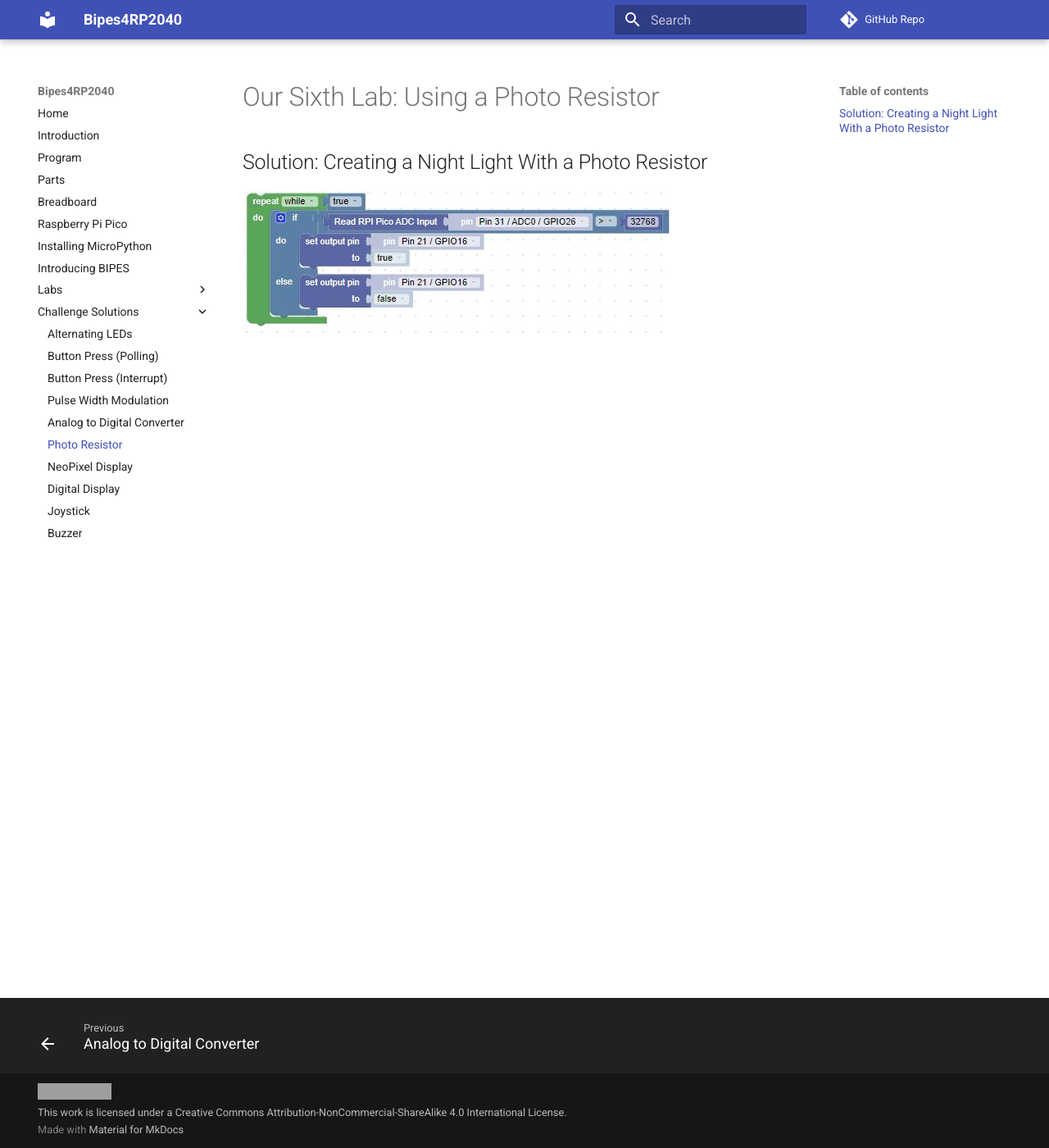
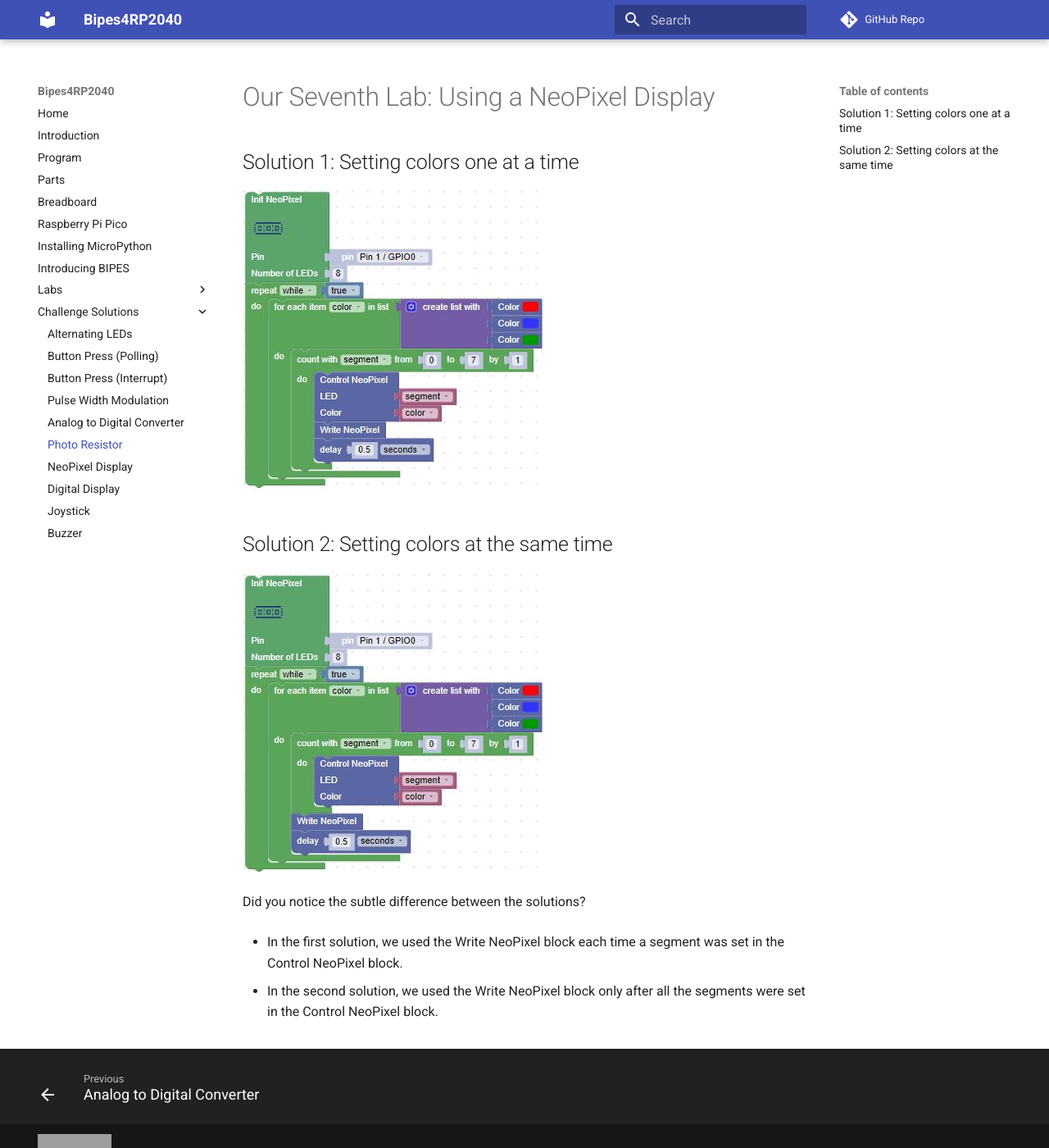
Before and after one commit to jetannenbaum/Bipes4RP2040, an MkDocs documentation site: the page built from docs/solutions/lab6.md, in a window 1280 px wide and 1400 px high. Shown: the whole window at 82% size. Built offline with MkDocs 1.6.1 and Material for MkDocs 9.7.7, drawn with Linux system fonts in a browser that asks for light colours; comment, search, counter and statistics services are not loaded; grey boxes are pictures that could not be loaded.

Commit message:
Lab 7 solution added

```diff
--- a/docs/solutions/lab6.md
+++ b/docs/solutions/lab6.md
@@ -1,5 +1,15 @@
-# Our Sixth Lab: Using a Photo Resistor
+# Our Seventh Lab: Using a NeoPixel Display
 
-## Solution: Creating a Night Light With a Photo Resistor
+## Solution 1: Setting colors one at a time
 
-![Lab 6 Solution](./img/lab6Challenge.jpg)
+![Lab 7 Solution 1](./img/lab7Challenge1.jpg)
+
+## Solution 2: Setting colors at the same time
+
+![Lab 7 Solution 21](./img/lab7Challenge2.jpg)
+
+Did you notice the subtle difference between the solutions?
+
+- In the first solution, we used the Write NeoPixel block each time a segment was set in the Control NeoPixel block.
+
+- In the second solution, we used the Write NeoPixel block only after all the segments were set in the Control NeoPixel block.
```
Also changed, not shown: docs/solutions/img/lab7Challenge1.jpg (added), docs/solutions/img/lab7Challenge2.jpg (added).
